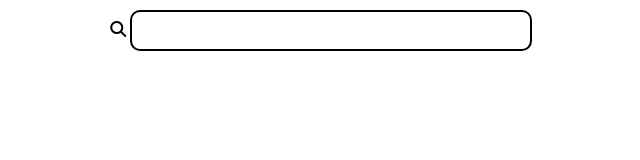
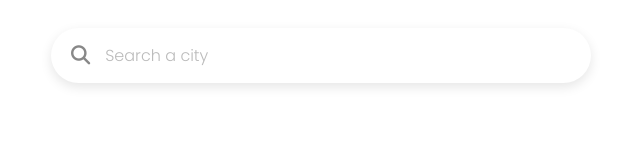
Before and after one commit to Makvi-droid/WeatherApp, a plain HTML site: page test.html in a window 1280 px wide. Shown: the whole page, without its empty margins (319-959 px from the left). Drawn offline with Linux system fonts and the light colour scheme; a web font is replaced by a local one.

Commit message:
fixing css properties and design of search bar

```diff
--- a/style.css
+++ b/style.css
@@ -1,3 +1,10 @@
+:root {
+  --font: "Roboto", "Open Sans", "Montserrat", "Raleway", "Rubik", "Ubuntu";
+  --main-color: white;
+  --secondary-color: #820dbd;
+  --tertiary-color: #bb5beb;
+}
+
 * {
   margin: 0;
   padding: 0;
--- a/test.html
+++ b/test.html
@@ -3,39 +3,80 @@
   <head>
     <meta charset="UTF-8" />
     <meta name="viewport" content="width=device-width, initial-scale=1.0" />
-    <title>Test HTML files</title>
-    <link rel="stylesheet" href="style.css" />
+    <title>Stylish Search Bar</title>
+
     <link rel="preconnect" href="https://fonts.googleapis.com" />
     <link rel="preconnect" href="https://fonts.gstatic.com" crossorigin />
     <link
-      href="https://fonts.googleapis.com/css2?family=Barriecito&family=Bebas+Neue&family=Cinzel+Decorative:wght@400;700;900&family=Cinzel:wght@400..900&family=DM+Serif+Display:ital@0;1&family=Inconsolata:wght@200..900&family=Kanit:ital,wght@0,100;0,200;0,300;0,400;0,500;0,600;0,700;0,800;0,900;1,100;1,200;1,300;1,400;1,500;1,600;1,700;1,800;1,900&family=Libre+Baskerville:ital,wght@0,400;0,700;1,400&family=Lora:ital,wght@0,400..700;1,400..700&family=Montserrat:ital,wght@0,100..900;1,100..900&family=Mulish:ital,wght@0,200..1000;1,200..1000&family=Open+Sans:ital,wght@0,300..800;1,300..800&family=Orbitron:wght@400..900&family=Oswald:wght@200..700&family=Outfit:wght@100..900&family=Playfair:ital,opsz,wght@0,5..1200,300..900;1,5..1200,300..900&family=Poppins:ital,wght@0,100;0,200;0,300;0,400;0,500;0,600;0,700;0,800;0,900;1,100;1,200;1,300;1,400;1,500;1,600;1,700;1,800;1,900&family=Quicksand:wght@300..700&family=Raleway:ital,wght@0,100..900;1,100..900&family=Roboto:ital,wght@0,100..900;1,100..900&family=Rubik:ital,wght@0,300..900;1,300..900&family=Titillium+Web:ital,wght@0,200;0,300;0,400;0,600;0,700;0,900;1,200;1,300;1,400;1,600;1,700&family=Ubuntu:ital,wght@0,300;0,400;0,500;0,700;1,300;1,400;1,500;1,700&display=swap"
+      href="https://fonts.googleapis.com/css2?family=Poppins:wght@300;400;600&display=swap"
       rel="stylesheet"
     />
     <style>
+      /* --- Search Container (Styling for alignment) --- */
       .search-container {
         display: flex;
         justify-content: center;
         align-items: center;
-        margin: 10px 0;
+        padding: 20px;
       }
 
-      #search-bar {
-        border-radius: 10px;
-        border: 2px solid black;
-        height: 3vh;
-        width: 30vw;
-        padding: 0.5em;
+      /* --- Input Wrapper (The Search Box Style - Pill Shape, Shadow) --- */
+      .input-wrapper {
+        width: 100%;
+        max-width: 500px;
+        height: auto;
+        padding: 15px 20px;
+        border-radius: 30px;
+        border: none;
+        box-shadow: 0 4px 12px rgba(0, 0, 0, 0.1);
+        background-color: white;
+        display: flex;
+        align-items: center;
+        transition: all 0.3s ease-in-out;
       }
 
-      .input-wrapper {
+      /* Hover effect */
+      .input-wrapper:hover {
+        box-shadow: 0 6px 16px rgba(0, 0, 0, 0.15);
+      }
+
+      /* --- Search Icon Styling --- */
+      .input-wrapper i {
+        font-size: 1.2rem;
+        color: #888;
+        margin-right: 15px;
+        line-height: 1;
+      }
+
+      /* --- Search Bar Input Field --- */
+      #search-bar {
+        border: none;
+        flex-grow: 1;
+        padding: 0;
+        margin: 0;
+        width: 100%;
+        outline: none;
+        font-family: "Poppins", sans-serif;
+        font-size: 1rem;
+        color: #333;
+      }
+
+      /* Placeholder style */
+      #search-bar::placeholder {
+        color: #bbb;
+        font-weight: 300;
       }
     </style>
   </head>
-  <body>
   <div class="search-container">
     <div class="input-wrapper">
       <i class="fa-solid fa-magnifying-glass"></i>
-        <input type="text" name="search-bar" id="search-bar" />
+      <input
+        type="text"
+        name="search-bar"
+        id="search-bar"
+        placeholder="Search a city"
+      />
     </div>
   </div>
 
@@ -43,5 +84,4 @@
     src="https://kit.fontawesome.com/77d4dcdf26.js"
     crossorigin="anonymous"
   ></script>
-  </body>
 </html>
```
Lines whose indentation alone changed are shown as unchanged.
